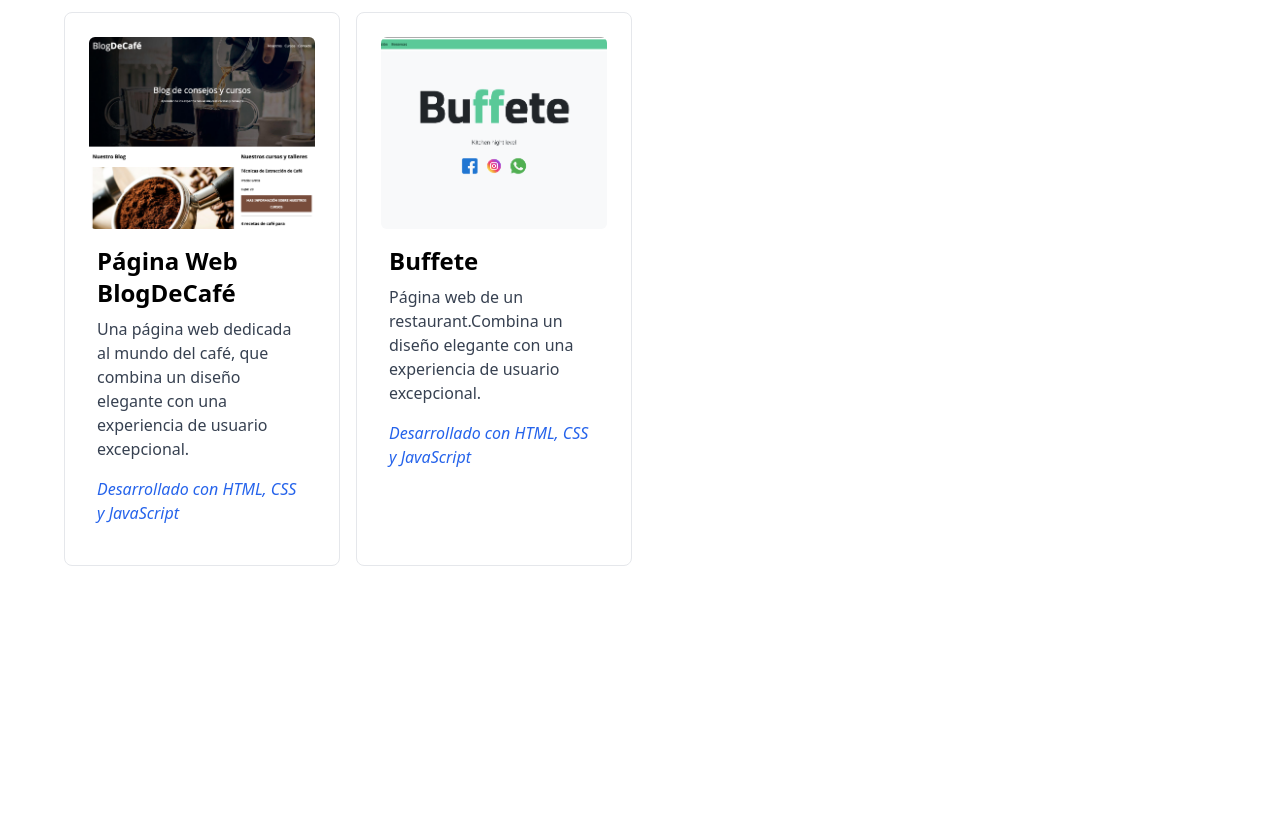
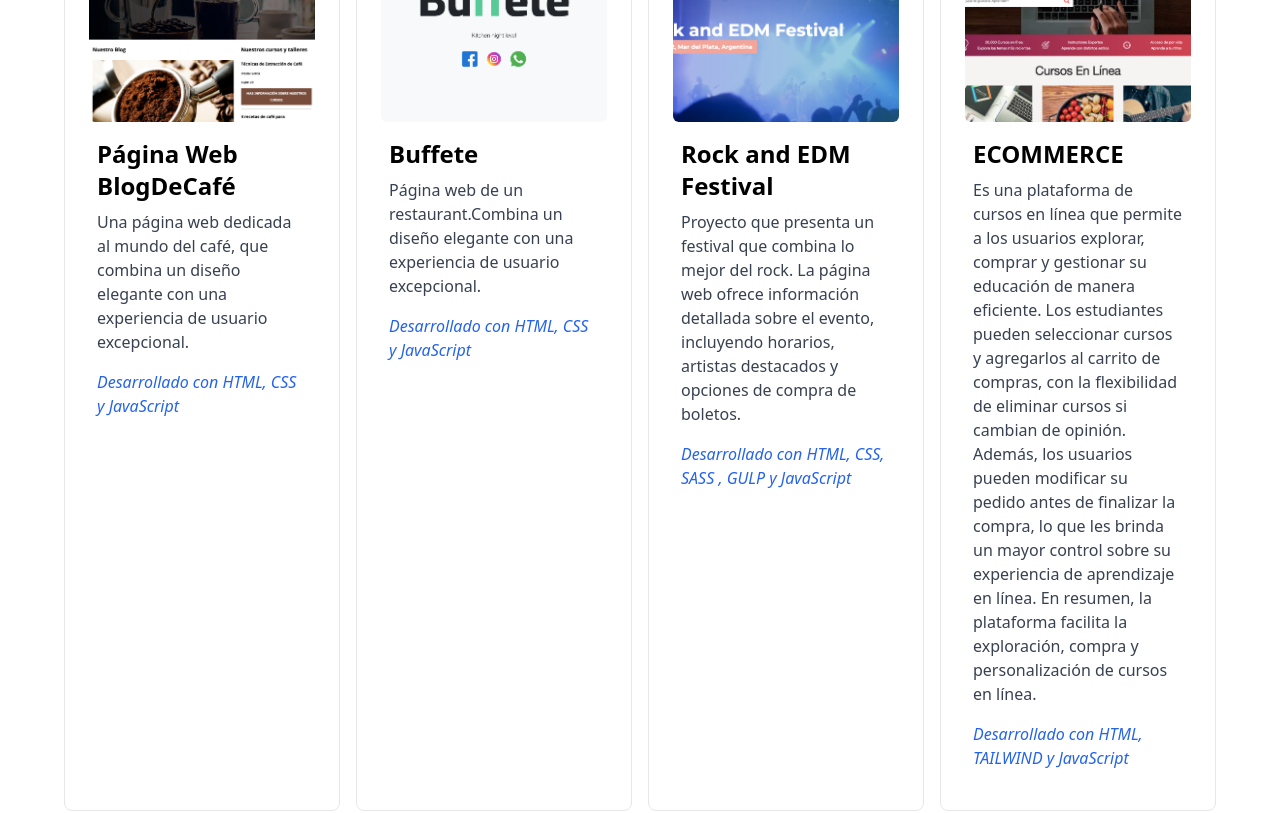
Before and after one commit to mauroociappinaph/rotoagenciafs, a React (Create React App) app in the folder Front/rota-agencia/: page / in a window 1280 px wide. Shown: the part 1380-2193 px from the top of the page. Built offline with nearby package versions, Linux system fonts and the light colour scheme.

Commit message:
imagen 3 y 5

```diff
--- a/Front/rota-agencia/src/Componentes/CardsTrabajos.jsx
+++ b/Front/rota-agencia/src/Componentes/CardsTrabajos.jsx
@@ -1,22 +1,39 @@
-import React from 'react';
+import React from "react";
 
 // Importa tus imágenes de manera similar
 import imagen1 from "../asset/fotosTrabajos/1.png";
 import imagen2 from "../asset/fotosTrabajos/2.png";
+import imagen3 from "../asset/fotosTrabajos/3.png";
+// import imagen4 from "../asset/fotosTrabajos/4.png";
+import imagen5 from "../asset/fotosTrabajos/5.png";
 
 const trabajosData = [
   {
     titulo: "Página Web BlogDeCafé",
     foto: imagen1,
-    descripcion: "Una página web dedicada al mundo del café, que combina un diseño elegante con una experiencia de usuario excepcional.",
+    descripcion:
+      "Una página web dedicada al mundo del café, que combina un diseño elegante con una experiencia de usuario excepcional.",
     tecnologias: "Desarrollado con HTML, CSS y JavaScript",
   },
   {
     titulo: "Buffete",
-  foto: imagen2, // Asegúrate de que la ruta sea correcta
-  descripcion: "Página web de un restaurant.Combina un diseño elegante con una experiencia de usuario excepcional.",
-  tecnologias: "Desarrollado con HTML, CSS y JavaScript",
-  }
+    foto: imagen2, // Asegúrate de que la ruta sea correcta
+    descripcion:
+      "Página web de un restaurant.Combina un diseño elegante con una experiencia de usuario excepcional.",
+    tecnologias: "Desarrollado con HTML, CSS y JavaScript",
+  },
+  {
+    titulo: "Rock and EDM Festival ",
+    foto: imagen3, // Asegúrate de que la ruta sea correcta
+    descripcion: "Proyecto que presenta un festival que combina lo mejor del rock. La página web ofrece información detallada sobre el evento, incluyendo horarios, artistas destacados y opciones de compra de boletos.",
+    tecnologias: "Desarrollado con HTML, CSS, SASS , GULP y JavaScript",
+  },
+  {
+    titulo: "ECOMMERCE",
+    foto: imagen5, // Asegúrate de que la ruta sea correcta
+    descripcion: "Es una plataforma de cursos en línea que permite a los usuarios explorar, comprar y gestionar su educación de manera eficiente. Los estudiantes pueden seleccionar cursos y agregarlos al carrito de compras, con la flexibilidad de eliminar cursos si cambian de opinión. Además, los usuarios pueden modificar su pedido antes de finalizar la compra, lo que les brinda un mayor control sobre su experiencia de aprendizaje en línea. En resumen, la plataforma facilita la exploración, compra y personalización de cursos en línea.",
+    tecnologias: "Desarrollado con HTML, TAILWIND y JavaScript",
+  },
 ];
 
 function CardsTrabajos() {
@@ -25,16 +42,22 @@ function CardsTrabajos() {
       <div className="container mx-auto p-4">
         <div className="grid grid-cols-1 sm:grid-cols-2 md:grid-cols-2 lg:grid-cols-4 xl:grid-cols-4 gap-4">
           {trabajosData.map((trabajo, index) => (
-            <div key={index} className="bg-white rounded-lg border p-6"> {/* Aumenté el tamaño de la tarjeta */}
+            <div key={index} className="bg-white rounded-lg border p-6">
+              {" "}
+              {/* Aumenté el tamaño de la tarjeta */}
               <img
                 src={trabajo.foto}
                 alt={`Imagen de ${trabajo.titulo}`}
                 className="w-full h-48 rounded-md object-cover"
               />
               <div className="px-2 py-4">
-                <div className="font-bold text-2xl mb-2">{trabajo.titulo}</div> {/* Aumenté el tamaño del título */}
+                <div className="font-bold text-2xl mb-2">{trabajo.titulo}</div>{" "}
+                {/* Aumenté el tamaño del título */}
                 <p className="text-gray-700 text-base">{trabajo.descripcion}</p>
-                <p className="italic mt-4 text-blue-600">{trabajo.tecnologias}</p> {/* Tecnologías en cursiva y en un color diferente */}
+                <p className="italic mt-4 text-blue-600">
+                  {trabajo.tecnologias}
+                </p>{" "}
+                {/* Tecnologías en cursiva y en un color diferente */}
               </div>
             </div>
           ))}
```
